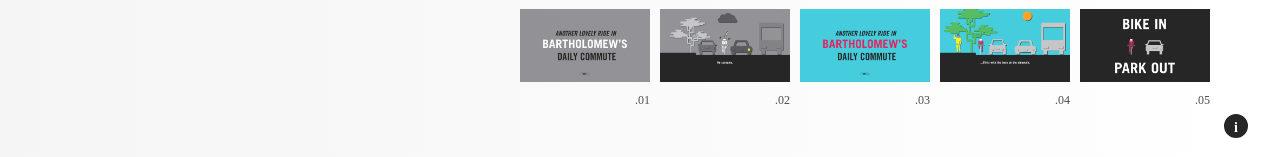
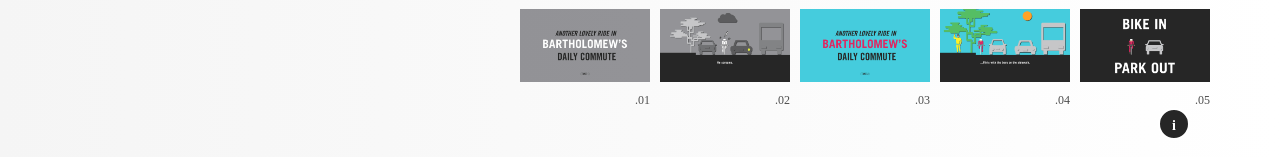
Before and after one commit to carolineportugal/estudioporto, a Jekyll site: the page built from _projects/bike-in-park-out.html, in a window 1280 px wide and 952 px high. Shown: the part 792-949 px from the top of the window. Built offline with Jekyll 4.4.1, drawn with Linux system fonts in a browser that asks for light colours; nearby versions of some CDN libraries; some web fonts are replaced.

Commit message:
adds info-button location to match menu on nav

```diff
--- a/_includes/information.html
+++ b/_includes/information.html
@@ -1,4 +1,10 @@
-<button type="button" class="btn information" data-toggle="modal" data-target="#myModal">i</button>
+<div class="page-bottom-fixed-wrapper">
+  <div class="container">
+    <div class="btn-wrapper">
+      <button type="button" class="btn information" data-toggle="modal" data-target="#myModal">i</button>
+    </div>
+  </div>
+</div>
 
 <!-- Small modal -->
 <div class="modal fade" id="myModal" tabindex="-1" role="dialog" aria-labelledby="myModalLabel">
--- a/_sass/_info-modal.scss
+++ b/_sass/_info-modal.scss
@@ -1,17 +1,39 @@
 // Project Information Button
+.page-bottom-fixed-wrapper{
+  position:fixed;
+  width:100%;
+  bottom:2rem;
+  // background:red;
+  z-index:300;
+  display: flex;
+  align-items: center;
+  pointer-events: none;
+
+  .container{
+    // background:yellow;
+  }
+
+  .btn-wrapper{
+    padding:0 2rem;
+    height:100%;
+    width:100%;
+    display: flex;
+    align-items: center;
+    justify-content: flex-end;
+    // background: green;
+  }
+
   .information{
-  position:fixed;
-  bottom:2rem;
-  right:3rem;
     @include bold();
     background: lighten(#000, 15%);
     color:#fff;
-  height:28px;
-  width:28px;
+    height:32px;
+    width:32px;
     border-radius: 50%;
     font-size:14px;
-  line-height:2;
+    line-height:2.3;
     border:2px solid #fff;
+    pointer-events:auto;
 
     &:hover,
     &:focus,
@@ -19,6 +41,37 @@
     &.active:focus{
       color:#fff;
       background: lighten(#000, 15%);
+    }
+
+  }
+
+  //Media Queries
+  @media (max-width:1199px) {
+
+    .btn-wrapper{
+      padding:0 3rem;
+    }
+
+  }
+
+  @media (max-width:991px) {
+
+    .btn-wrapper{
+      padding:0 3.5rem;
+    }
+
+  }
+
+  @media (max-width:768px) {
+
+    .container{
+      width:100%;
+    }
+
+    .btn-wrapper{
+      padding:0 1rem;
+    }
+
   }
 
 }
```
Lines whose indentation alone changed are shown as unchanged.
